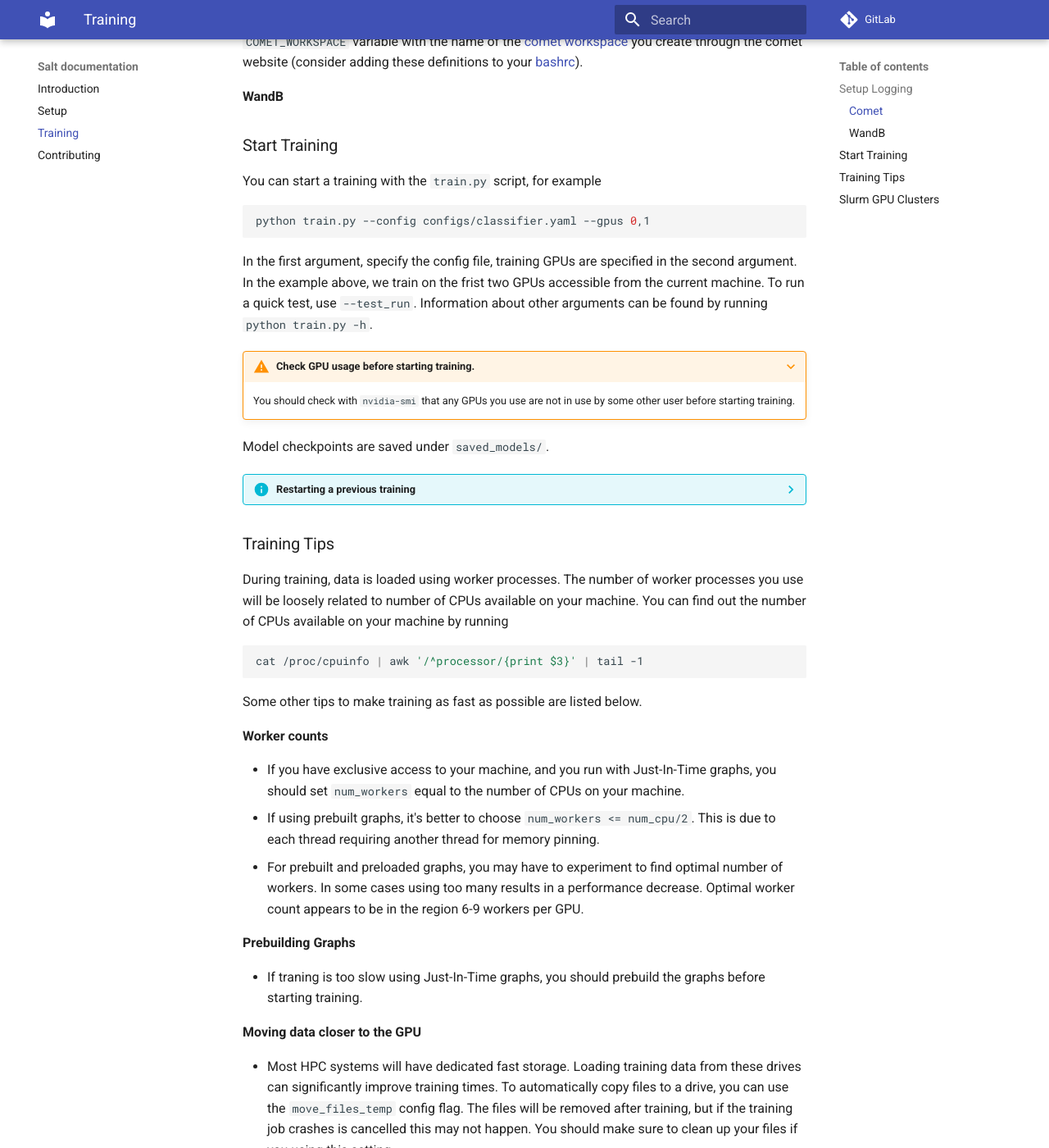
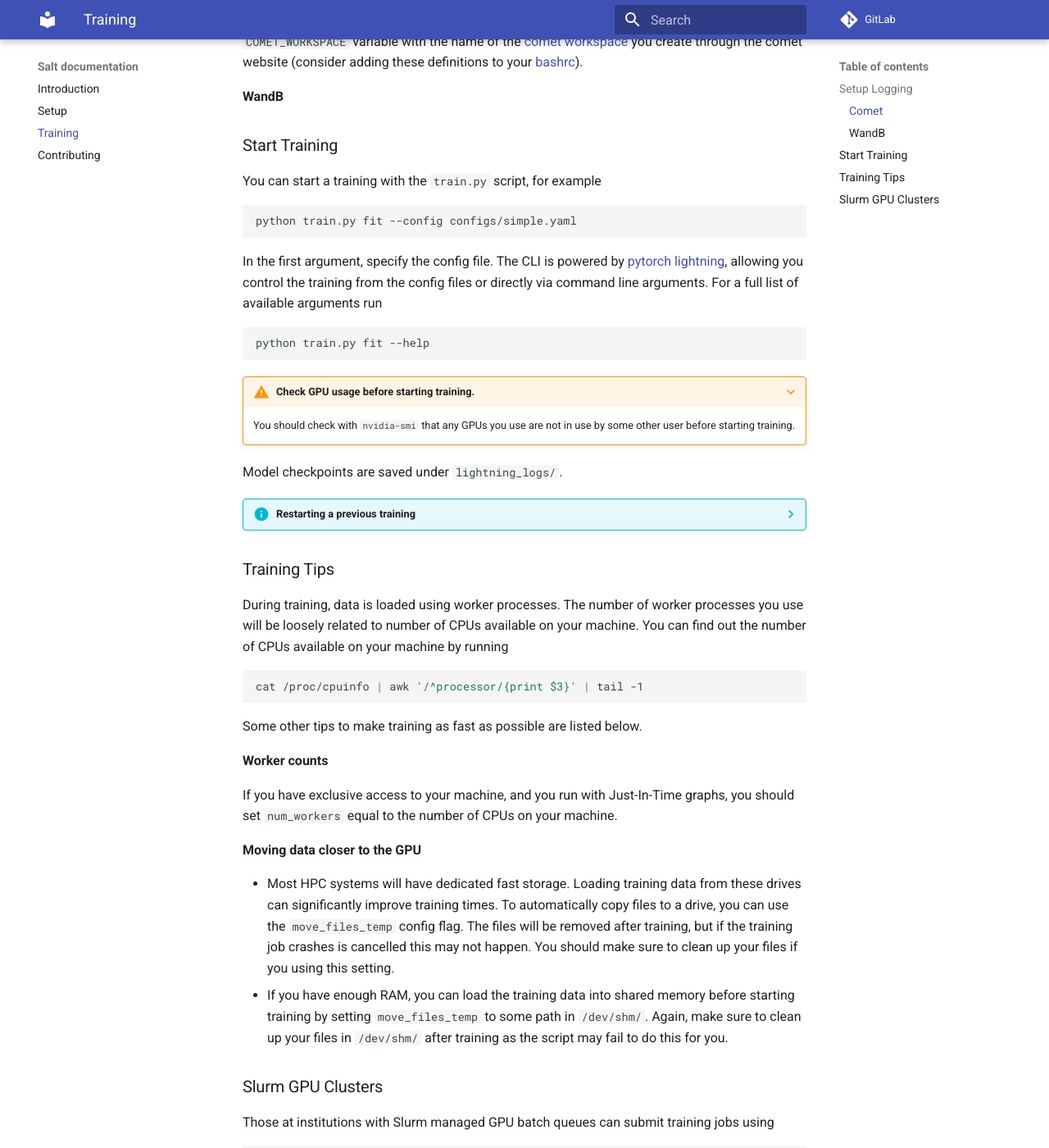
Before and after one commit to umami-hep/salt, an MkDocs documentation site: the page built from docs/training.md, in a window 1280 px wide and 1400 px high, scrolled down 380 px. Shown: the whole window at 82% size. Built offline with MkDocs 1.6.1 and Material for MkDocs 9.7.7, drawn with Linux system fonts in a browser that asks for light colours; some of the changed text lies outside the part shown.

Commit message:
update docs

````diff
--- a/docs/training.md
+++ b/docs/training.md
@@ -16,19 +16,27 @@ To use the [comet](https://www.comet.ml/) logger, you need to make an account wi
 You can start a training with the `train.py` script, for example
 
 ```bash
-python train.py --config configs/classifier.yaml --gpus 0,1
+python train.py fit --config configs/simple.yaml
 ```
-In the first argument, specify the config file, training GPUs are specified in the second argument. In the example above, we train on the frist two GPUs accessible from the current machine. To run a quick test, use `--test_run`. Information about other arguments can be found by running `python train.py -h`.
+
+In the first argument, specify the config file.
+The CLI is powered by [pytorch lightning](https://pytorch-lightning.readthedocs.io/en/latest/cli/lightning_cli.html#lightning-cli), allowing you control the training from the config files or directly via command line arguments.
+For a full list of available arguments run
+
+```bash
+python train.py fit --help
+```
 
 ???+ warning "Check GPU usage before starting training."
 
     You should check with `nvidia-smi` that any GPUs you use are not in use by some other user before starting training.
 
-Model checkpoints are saved under `saved_models/`.
+Model checkpoints are saved under `lightning_logs/`.
 
 
 ??? info "Restarting a previous training"
 
+    outdated
     It is possible to continue training from a model checkpoint. You should point the `--config` argument
     to the saved config file inside the previous training's output dir. You also need to specify which
     checkpoint to restart the training from using the `--ckpt_path` argument.
@@ -48,13 +56,7 @@ Some other tips to make training as fast as possible are listed below.
 
 **Worker counts**
 
-- If you have exclusive access to your machine, and you run with Just-In-Time graphs, you should set `num_workers` equal to the number of CPUs on your machine.
-- If using prebuilt graphs, it's better to choose `num_workers <= num_cpu/2`. This is due to each thread requiring another thread for memory pinning.
-- For prebuilt and preloaded graphs, you may have to experiment to find optimal number of workers. In some cases using too many results in a performance decrease. Optimal worker count appears to be in the region 6-9 workers per GPU.
-
-**Prebuilding Graphs**
-
-- If traning is too slow using Just-In-Time graphs, you should prebuild the graphs before starting training.
+If you have exclusive access to your machine, and you run with Just-In-Time graphs, you should set `num_workers` equal to the number of CPUs on your machine.
 
 **Moving data closer to the GPU**
 
@@ -64,7 +66,7 @@ Some other tips to make training as fast as possible are listed below.
 
 ### Slurm GPU Clusters
 
-Those at UCL or other institutions with Slurm managed GPU batch queues can submit training jobs using
+Those at institutions with Slurm managed GPU batch queues can submit training jobs using
 
 ```bash
 sbatch submit/submit_slurm.sh
````
Also changed, not shown: docs/contributing.md (+9 -0 lines).
